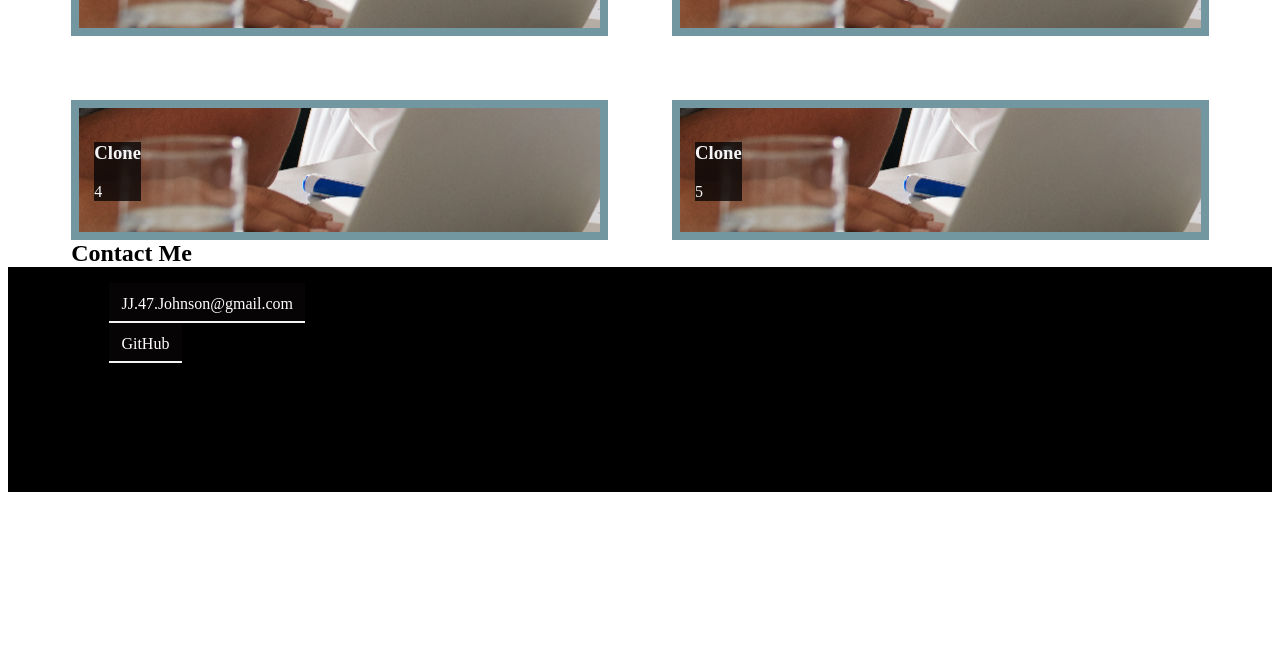
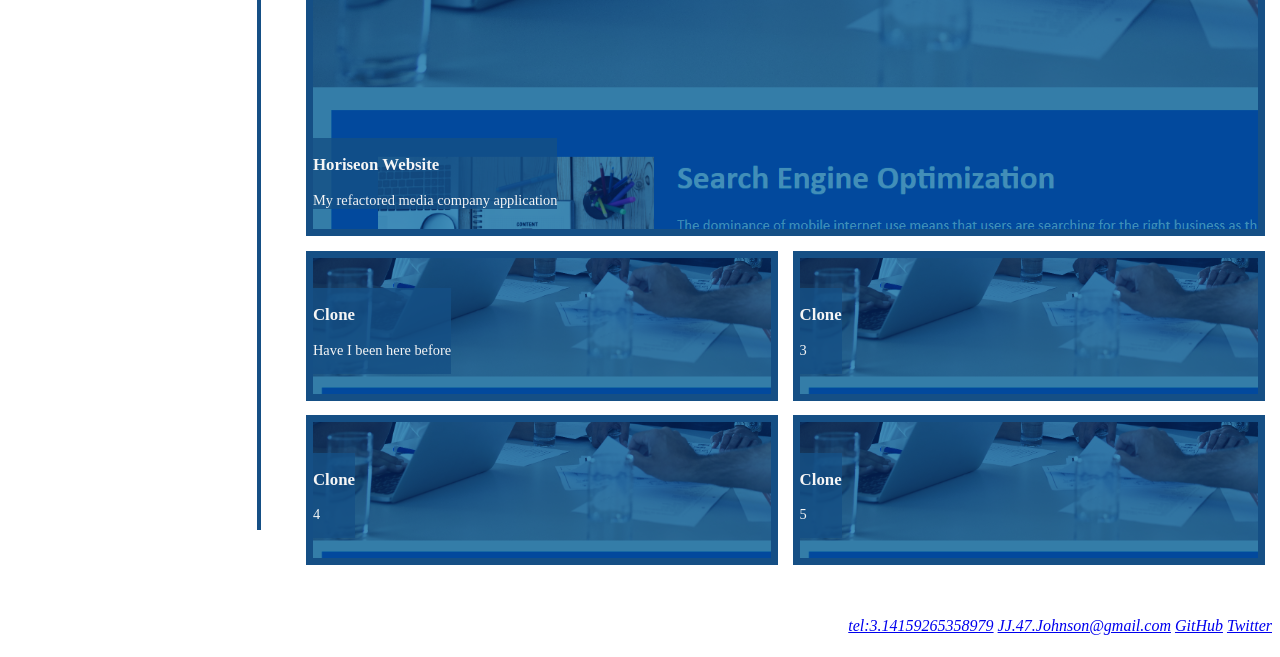
Before and after one commit to Jakinlade/JJ-Web-Developer-Portfolio, a plain HTML site: page Portfolio.html in a window 1280 px wide. Shown: the part 791-1448 px from the top of the page. Before the commit the page ends 1291 px from the top, so only its background shows below. Drawn offline with Linux system fonts and the light colour scheme.

Commit message:
modified CCS selectors and made clearer html after tutor session

```diff
--- a/Portfolio.html
+++ b/Portfolio.html
@@ -25,7 +25,7 @@
 
   <!-- hero Start -->
     <section id="hero-banner">
-      <div>
+      <div class="container">
         <h1 class="hero-name"> JJ</h1>
         <h2 class="hero-subtitle">Front-end Web Dev in training</h2>
       </div>
@@ -34,27 +34,22 @@
     <main class="page-wrapper">
       <!-- About Me Start -->
       <section class="page-section" id="about">
-          <div class="subheading">
               <h2 class="section-title">About Me</h2>
-          </div>
-          <p class="about-content"> Here's a bit about me!</p>
+          <p class="about-content" class="section-content"> Here's a bit about me!</p>
       </section>
        <!-- About Me End -->
 
 
       <!-- Work Start -->
       <section class="page-section" id="work">
-        <div class="subheading>">
           <h2 class="section-title">Work</h2>
-        </div>
-          <section id="workGrid">
-              <feature id="firstLink" class="work-grid-area">
+          <section id="workGrid" class="section-content">
+              <a id="firstLink" class="work-grid-area" href="https://jakinlade.github.io/horiseon-media-site-dry-code-refactor/">
                 <div class="work-item-text">
                 <h3>Horiseon Website</h3>
-                <p>My refactored media company application</p>
+                <span>My refactored media company application</span>
               </div>
-                <a class="work-link" href="https://jakinlade.github.io/horiseon-media-site-dry-code-refactor/"></a>
-              </feature>
+            </a>
 
               <feature id="secondLink" class="work-grid-area">
                 <div class="work-item-text">
@@ -89,23 +84,17 @@
     </main>
 
       <!-- contact -->
-      <footer class="page-section" id="contact">
-        <div class="subheading">
-            <h2 class="section-title">Contact Me</h2>
+      <section class="page-section" id="contact">
+        <h2 class="section-title">Contact Me</h2>
+        <div>
+          <address>
+            <a href="tel:3.14159265358979">tel:3.14159265358979</a>
+            <a href="mailto:JJ.47.Johnson@gmail.com">JJ.47.Johnson@gmail.com</a>
+            <a href="https://github.com/Jakinlade">GitHub</a>
+            <a href="#">Twitter</a>
+          </address>
         </div>
-        <aside id="contact-items">
-          <ul>
-            <li>
-              <a class="contact-link" target="_blank" href="mailto:JJ.47.Johnson@gmail.com">JJ.47.Johnson@gmail.com</a>
-            </li>
-            <li>
-              <a class="contact-link" target="_blank" href="https://github.com/Jakinlade">GitHub</a>
-            </li>
-          </ul>
-        </aside>
-
-      </footer>
-
+      </section>
 
 
 
--- a/assets/CSS/clean.css
+++ b/assets/CSS/clean.css
@@ -11,6 +11,9 @@
 
 /* General */
 
+:root {
+    --blue: rgb(21, 79, 133)
+}
 * {
     box-sizing: border-box;
     scroll-behavior: smooth;
@@ -24,7 +27,28 @@
 }
 
 .section-title{
-    margin: 0px 5%;
+    flex: 0 0 20%;
+    text-align: right;
+    padding-right: 15px;
+    border-right: 4px solid var(--blue);
+    font-size: 4vw;
+    line-height: 1.1;
+}
+
+
+
+.page-section {
+    display: flex;
+    flex-wrap: wrap;
+    justify-content: space-between;
+    align-items:stretch;
+    flex-direction: row;
+    margin: 25px 0;
+    padding: 10px 0;
+}
+
+.section-content {
+    flex: 0 0 77%;
 }
 
 ul {
@@ -51,7 +75,7 @@ ul {
 #navBar{
     display: flex;
     grid-area: navBar;
-    background-color: rgb(0, 0, 0);
+    background-color: var(--blue);
     justify-content: space-evenly;
     align-items: right;
     padding: 2%;
@@ -90,7 +114,7 @@ ul {
 .work-item-text,
 .contact-link {
     color: whitesmoke;
-    background-color: rgba(8, 6, 6, 0.8);
+    background-color: rgb(21, 79, 133, 0.7);
     max-width:fit-content;
     text-decoration: none;
 }
@@ -119,8 +143,11 @@ ul {
 }
 /* Work */
 
+
+
+
 #workGrid {
-    display: grid;
+    /* display: grid;
     justify-content: center;
     margin: 0px 5%;
     min-height: 500px;
@@ -133,25 +160,47 @@ ul {
     "firstLink firstLink"
     "secondLink thirdLink"
     "forthLink fithLink"
-    ;
+    ; */
+    display: flex;
+    flex-wrap: wrap;
+    justify-content: center;
+
 }
 
 .work-grid-area {
-    border: .5em solid #7297A0;
-    padding: 15px;
+    border: .5em solid var(--blue);
+    padding: 0 0 20px 0;
+    background-color: var(--blue);
+    color: #ffffff;
+    min-height: 150px;
+    max-height: 150px;
+    flex-basis: calc(50% - 1em);
+    display: flex;
+    align-items: flex-end;
+    margin: 0.5em;
+    text-decoration: none;
+    background-blend-mode: soft-light;
+    background-size: 150%;
+    transition: all 0.5s;
+    font-size: 0.9rem;
 }
-/* problem area */
+
+.work-grid-area:first-child {
+    min-height: 400px;
+    flex-basis: 100%;
+}
+/* problem area
 .work-link {
     height: 100%;
     width: 100%;
-    background: rgba(0, 0, 0, 0%);
-    transition: background .5s ease;
+    background: rgb(21, 79, 133);
     z-index: 2;
 }
+*/
 
 .work-item-text {
     color: whitesmoke;
-    background-color: rgba(8, 6, 6, 0.8);
+    background-color: rgb(21, 79, 133, 0.8);
     max-width:fit-content;
 }
 
@@ -183,11 +232,10 @@ ul {
 /* Contact */
 
 #contact-items {
-    display: grid;
-    max-height:fit-content;
-    grid-template-rows: 1fr 1fr;
-    grid-template-columns: 1fr;
-    background-color: black;
+    display: flex;
+  align-items: center;
+  justify-content: center;
+  flex-direction: row;
 
 }
 
@@ -216,3 +264,16 @@ ul {
         ;
 }
 }
+
+<section class="page-section contact" id="contact">
+      <h2>Contact Me</h2>
+      <div>
+        <address>
+          <a href="tel:+15555555555">555.555.5555</a>
+          <a href="mailto:lernantino@website.com">lernantino@website.com</a>
+          <a href="#">GitHub</a>
+          <a href="#">Twitter</a>
+          <a href="#">Spotify</a>
+        </address>
+      </div>
+    </section>
```
